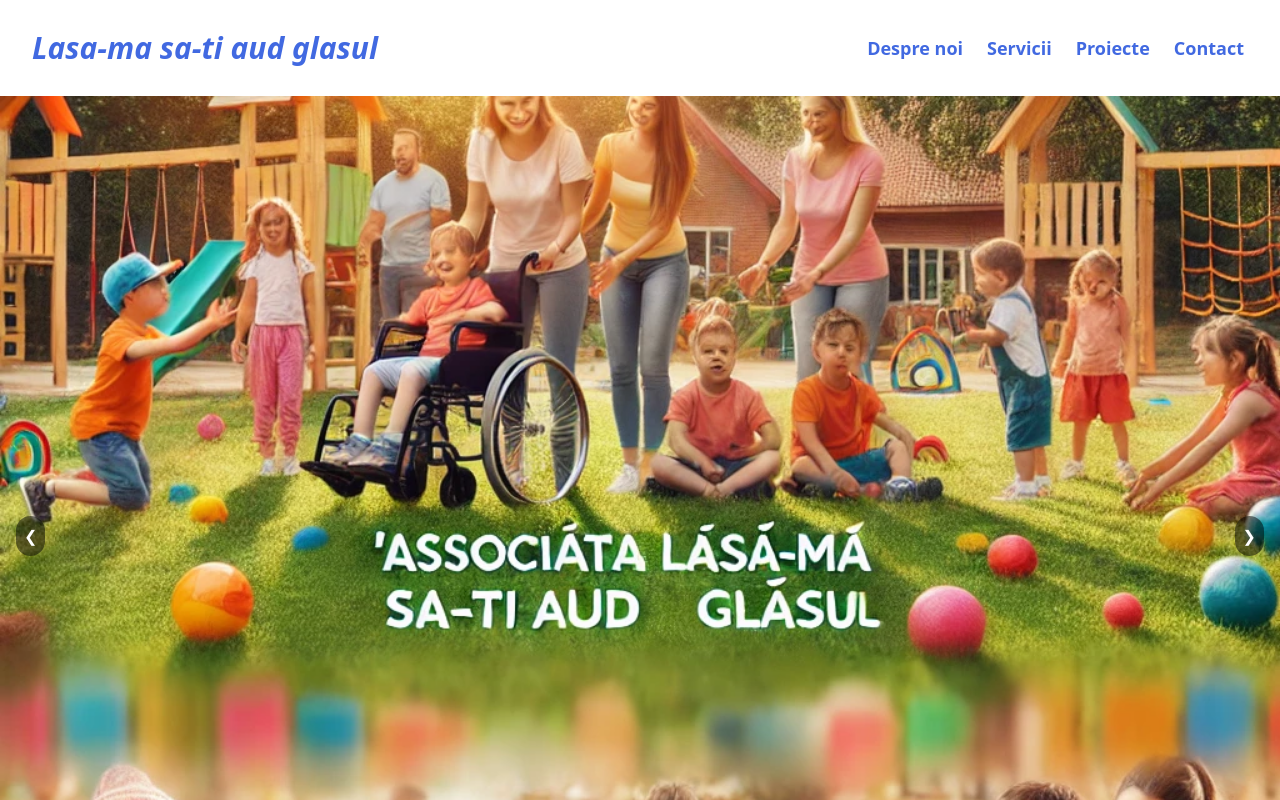
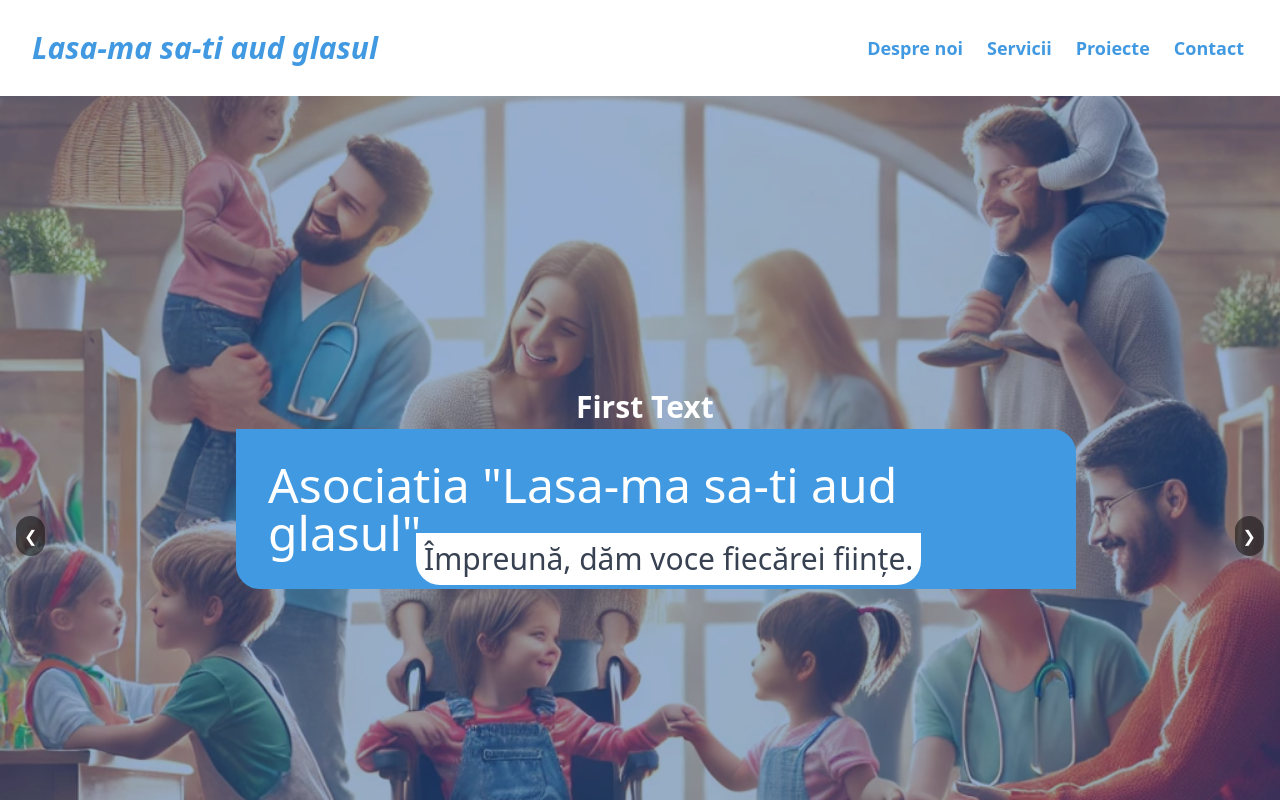
Before and after one commit to stefanpython/asociatia-lsag, a React (Vite) app: page / in a window 1280 px wide. Shown: the top 800 px of the page. Built offline with nearby package versions, Linux system fonts and the light colour scheme.

Commit message:
Add framer motion animations

```diff
--- a/package.json
+++ b/package.json
@@ -10,6 +10,7 @@
     "preview": "vite preview"
   },
   "dependencies": {
+    "framer-motion": "^12.0.1",
     "react": "^18.3.1",
     "react-dom": "^18.3.1",
     "react-slick": "^0.30.3",
--- a/src/components/Carousel.tsx
+++ b/src/components/Carousel.tsx
@@ -1,8 +1,9 @@
 import React, { useState } from "react";
+import { motion } from "framer-motion";
 
 export default function Carousel() {
   const [currentIndex, setCurrentIndex] = useState(0);
-  const images = ["/1.jpeg", "/2.jpeg", "/3.jpeg"]; // Image sources
+  const images = ["/5.jpeg", "/2.jpeg", "/3.jpeg"];
 
   const nextSlide = () => {
     setCurrentIndex((prevIndex) => (prevIndex + 1) % images.length);
@@ -15,8 +16,7 @@ export default function Carousel() {
   };
 
   return (
-    <div className="relative  mx-auto">
-      {/* Carousel Images */}
+    <div className="relative mx-auto">
       <div className="relative overflow-hidden">
         <div
           className="flex transition-transform duration-500"
@@ -25,12 +25,69 @@ export default function Carousel() {
           }}
         >
           {images.map((image, index) => (
-            <div key={index} className="flex-shrink-0 w-full">
+            <div key={index} className="flex-shrink-0 w-full relative">
               <img
                 src={image}
                 alt={`Slide ${index + 1}`}
-                className="w-full h-[880px] object-cover"
+                className="w-full h-[880px] object-cover object-[center_30%] filter brightness-75 contrast-110"
               />
+              <div className="absolute top-0 left-0 w-full h-full bg-blue-500 opacity-30"></div>
+
+              {/* First Text Animation */}
+              <motion.div
+                className="absolute top-1/3 left-1/2 transform -translate-x-1/2 -translate-y-1/2 text-white text-3xl font-semibold -ml-16"
+                initial={{ opacity: 0, y: "-100%" }}
+                animate={{ opacity: 1, y: 0 }}
+                transition={{
+                  delay: 1,
+                  type: "spring",
+                  stiffness: 50,
+                  damping: 25,
+                }}
+                key={`text-1-${currentIndex}`}
+              >
+                First Text
+              </motion.div>
+
+              {/* Second Text Animation */}
+              <motion.div
+                className="absolute top-1/3 left-1/2 transform -translate-x-1/2 -translate-y-1/2 text-white text-3xl font-semibold mt-10 -ml-16"
+                initial={{ opacity: 0, y: "-100%" }}
+                animate={{ opacity: 1, y: 0 }}
+                transition={{
+                  delay: 2,
+                  type: "spring",
+                  stiffness: 50,
+                  damping: 25,
+                }}
+                key={`text-2-${currentIndex}`}
+              >
+                <div className="bg-[#4199e1] max-w-[840px] -ml-[340px] p-8 rounded-tr-3xl rounded-bl-3xl">
+                  <p className="text-5xl font-normal">
+                    Asociatia "Lasa-ma sa-ti aud glasul"
+                  </p>
+                </div>
+              </motion.div>
+
+              {/* Third Text Animation */}
+              <motion.div
+                className="absolute top-1/3 left-1/2 transform -translate-x-1/2 -translate-y-1/2 text-white text-3xl font-semibold mt-36 -ml-16"
+                initial={{ opacity: 0, y: "-100%" }}
+                animate={{ opacity: 1, y: 0 }}
+                transition={{
+                  delay: 3,
+                  type: "spring",
+                  stiffness: 50,
+                  damping: 25,
+                }}
+                key={`text-3-${currentIndex}`}
+              >
+                <div className="bg-white max-w-[840px] -ml-[160px] p-2 rounded-b-3xl ">
+                  <p className="text-3xl font-normal text-gray-700">
+                    Împreună, dăm voce fiecărei ființe.
+                  </p>
+                </div>
+              </motion.div>
             </div>
           ))}
         </div>
--- a/src/components/Navbar.tsx
+++ b/src/components/Navbar.tsx
@@ -20,7 +20,7 @@ export default function Navbar() {
   };
 
   return (
-    <nav className="bg-white text-[#4169E1] shadow-xl">
+    <nav className="bg-[rgba(255,255,255,0.5)] text-[#4199e1] shadow-xl">
       <div className="max-w-7xl mx-auto px-4 sm:px-6 lg:px-8">
         <div className="flex justify-between items-center h-24">
           <div className="flex items-center">
@@ -35,7 +35,7 @@ export default function Navbar() {
               <a
                 key={link.href}
                 href={link.href}
-                className="text-[#4169E1] hover:text-gray-300 px-1 py-2 rounded-md text-lg font-semibold"
+                className="text-[#4199e1] hover:text-gray-300 px-1 py-2 rounded-md text-lg font-semibold"
               >
                 {link.label}
               </a>
@@ -45,7 +45,7 @@ export default function Navbar() {
             <button
               type="button"
               onClick={toggleMobileMenu}
-              className="text-[#4169E1] hover:text-white focus:outline-none"
+              className="text-[#4199e1] hover:text-white focus:outline-none"
             >
               {/* Conditionally render the Hamburger or Close Icon */}
               {isMobileMenuOpen ? (
@@ -54,7 +54,7 @@ export default function Navbar() {
                   xmlns="http://www.w3.org/2000/svg"
                   fill="none"
                   viewBox="0 0 24 24"
-                  stroke="#4169E1"
+                  stroke="#4199e1"
                 >
                   <path
                     strokeLinecap="round"
@@ -69,7 +69,7 @@ export default function Navbar() {
                   xmlns="http://www.w3.org/2000/svg"
                   fill="none"
                   viewBox="0 0 24 24"
-                  stroke="#4169E1"
+                  stroke="#4199e1"
                 >
                   <path
                     strokeLinecap="round"
@@ -92,7 +92,7 @@ export default function Navbar() {
               <a
                 key={link.href}
                 href={link.href}
-                className="text-[#4169E1] hover:text-white block px-3 py-2 rounded-md text-base font-semibold"
+                className="text-[#4199e1] hover:text-white block px-3 py-2 rounded-md text-base font-semibold"
                 onClick={() => setMobileMenuOpen(false)} // Close menu on link click
               >
                 {link.label}
```
Also changed, not shown: public/5.jpeg (added), 1 other file (tests, documents, lock files or other folders).
